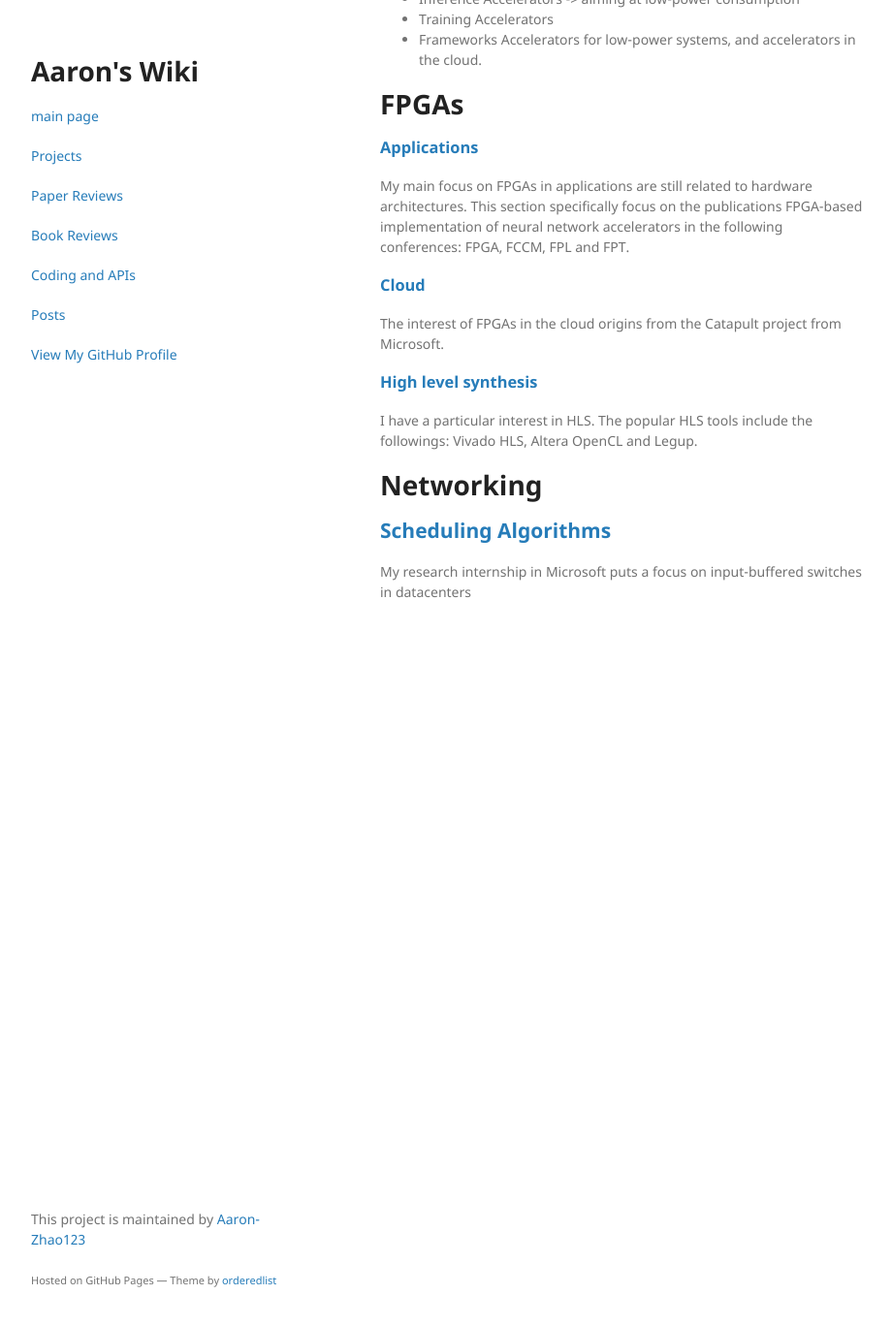
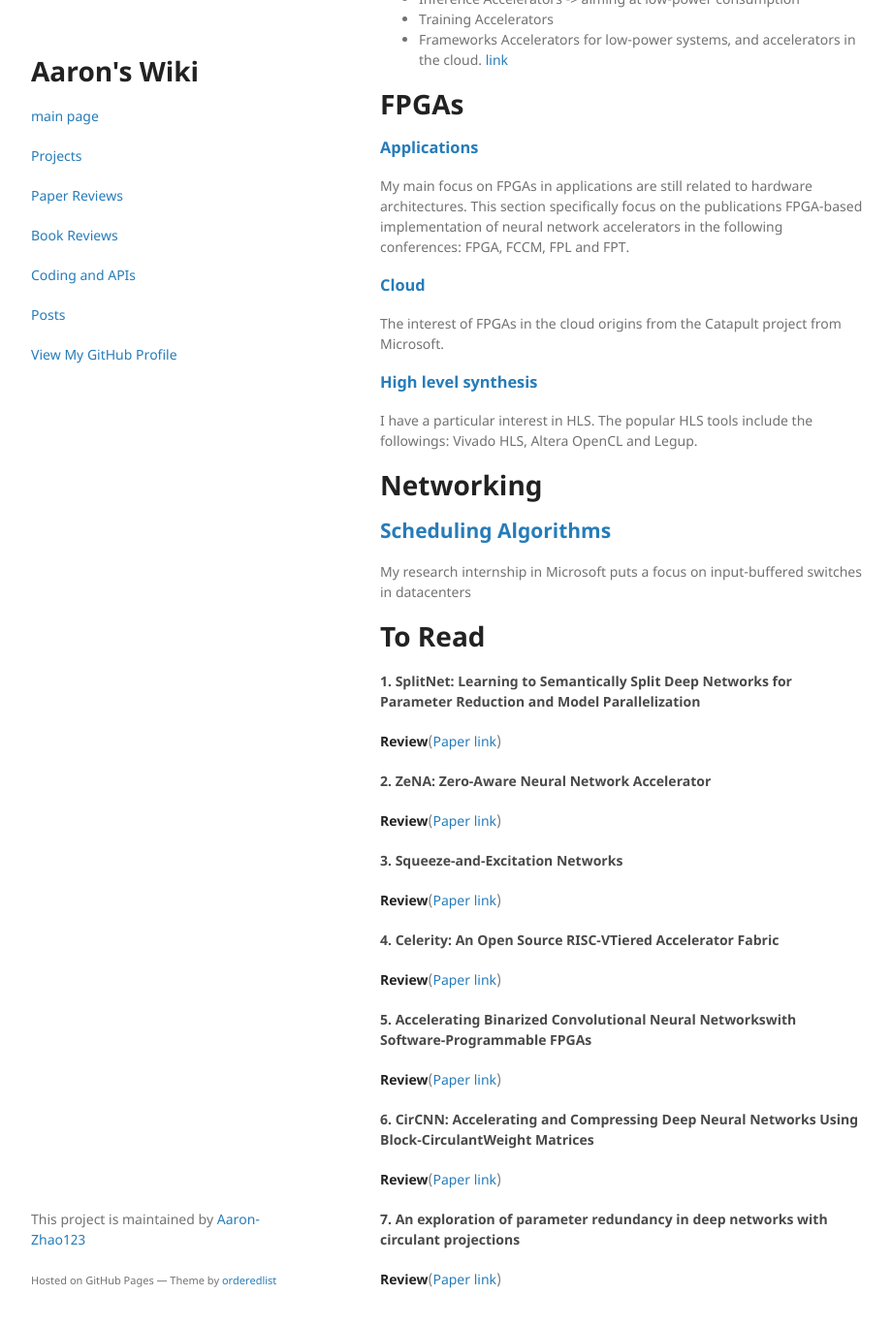
Before and after one commit to Aaron-Zhao123/blog, a Jekyll site: the page built from papers/papers_index.md, in a window 1280 px wide and 1400 px high, scrolled down 771 px. Shown: the top 1368 px of the window at 97% size, without its empty margins (178-1098 px from the left). Built offline with Jekyll 4.4.1, drawn with Linux system fonts in a browser that asks for light colours; our own code applies the rules of GitHub Pages for plain Markdown files; some of the changed text lies outside the part shown.

Commit message:
changed formatting

```diff
--- a/papers/papers_index.md
+++ b/papers/papers_index.md
@@ -17,21 +17,23 @@
 
 Pruning refers to move away connections in a neural network for compressing the size of it, both fine-grained and coarse-grained
 pruning are discussed.
-Vairous quantization methods: fixed-point, dynamic fixed-point, binarized, tenary.
+Various quantization methods: fixed-point, dynamic fixed-point, binarized, tenary.
 Novel regularizers are considered as compression techniques.
 
 ### [ Training](/blog/papers/train/train_summary.html)
 Interesting benchmarks and methods of training neural networks
 
-# [Reinforcement learning](/blog/papers/nn_app/app_summary.html)
+# Reinforcement learning
 How to apply neural networks in other domains.
 A collection of Reinforcement learning techniques, although this is not my field.
+[link](/blog/papers/nn_app/app_summary.html)
 
-# [Neural Network Accelerators](/blog/papers/nn_accelerator/acc_summary.html)
+# Neural Network Accelerators
 * Inference Accelerators -> aiming at low-power consumption
 * Training Accelerators
 * Frameworks
 Accelerators for low-power systems, and accelerators in the cloud.
+[link](/blog/papers/nn_accelerator/acc_summary.html)
 
 # [](#fpga)FPGAs
 ### [Applications](/blog/papers/fpga_nn/fpgann_summary.html)
@@ -46,3 +48,28 @@
 # [](#others)Networking
 ## [Scheduling Algorithms](/blog/papers/others/scheduling.html)
 My research internship in Microsoft puts a focus on input-buffered switches in datacenters
+
+# To Read
+
+#### 1. SplitNet: Learning to Semantically Split Deep Networks for Parameter Reduction and Model Parallelization
+
+**Review**([Paper link](http://proceedings.mlr.press/v70/kim17b.html))
+
+#### 2. ZeNA: Zero-Aware Neural Network Accelerator
+
+**Review**([Paper link](http://ieeexplore.ieee.org/document/8013151/))
+
+#### 3. Squeeze-and-Excitation Networks
+**Review**([Paper link](https://arxiv.org/abs/1709.01507))
+
+#### 4. Celerity: An Open Source RISC-VTiered Accelerator Fabric
+**Review**([Paper link](http://www-personal.umich.edu/~rovinski/pub/ajayi2017celerity.pdf))
+
+#### 5. Accelerating Binarized Convolutional Neural Networkswith Software-Programmable FPGAs
+**Review**([Paper link](http://www.csl.cornell.edu/~zhiruz/pdfs/bnn-fpga2017.pdf))
+
+#### 6. CirCNN: Accelerating and Compressing Deep Neural Networks Using Block-CirculantWeight Matrices
+**Review**([Paper link](https://arxiv.org/abs/1708.08917))
+
+#### 7. An exploration of parameter redundancy in deep networks with circulant projections
+**Review**([Paper link](https://arxiv.org/abs/1502.03436))
```
Also changed, not shown: index.md (+10 -4 lines).
